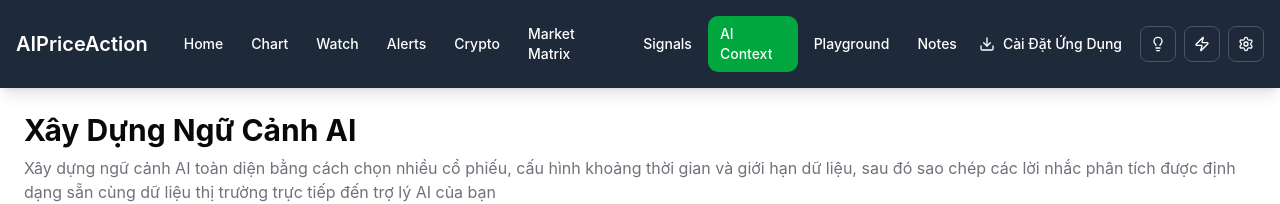
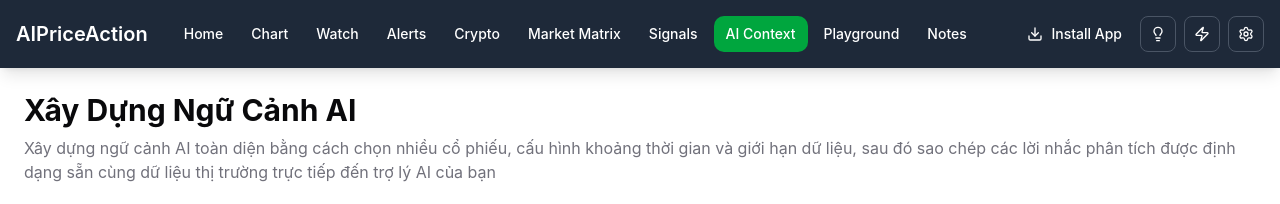
Before and after one commit to quanhua92/aipriceaction-web, a React (Vite) app: page /ai in a window 1280 px wide. Shown: the top 204 px of the page. Built offline with nearby package versions, Linux system fonts and the light colour scheme; no server answers.

Commit message:
fix: update PWA install button to English in Vietnamese translations
Change the install button text from "Cài Đặt Ứng Dụng" to "Install App"
while keeping other PWA translations in Vietnamese.

```diff
--- a/src/translations/vn/common.ts
+++ b/src/translations/vn/common.ts
@@ -247,7 +247,7 @@ export default {
     invalidFileFormat: 'Định dạng file không hợp lệ: cần một mảng ghi chú',
   },
   pwa: {
-    install: 'Cài Đặt Ứng Dụng',
+    install: 'Install App',
     appInstalled: 'Đã Cài Đặt',
     installNow: 'Cài Đặt Ngay',
     maybeLater: 'Để Sau',
```
